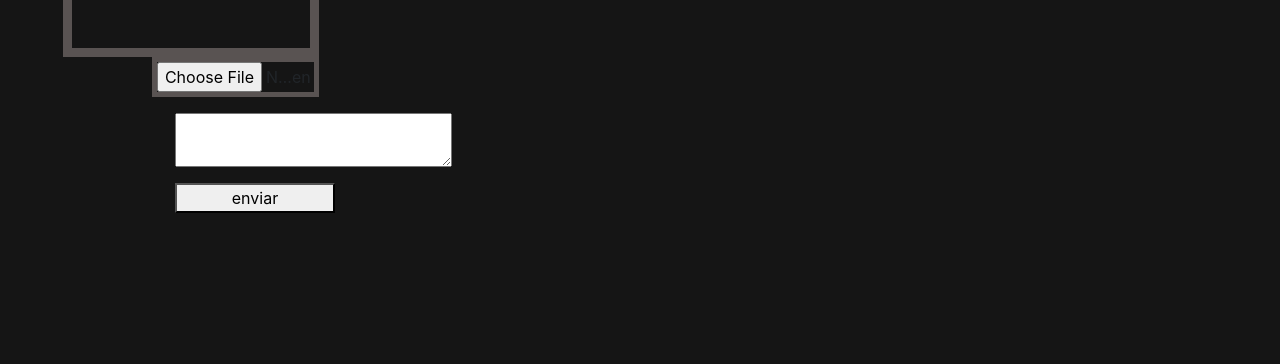
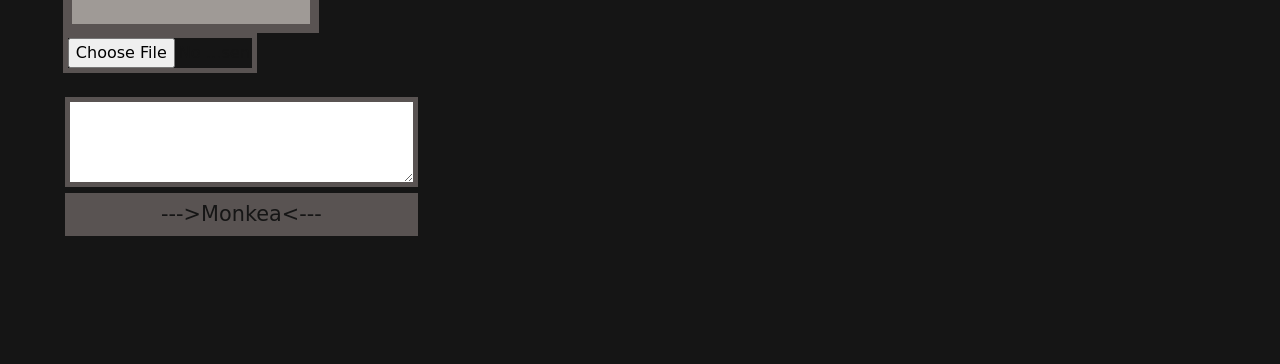
Before and after one commit to gorylactics/pruebatweet, a plain HTML site: page index.html in a window 1280 px wide. Shown: the part 436-800 px from the top of the page. Drawn offline with nearby package versions, Linux system fonts and the light colour scheme; a web font is replaced by a local one.

Commit message:
izquierda al 100

```diff
--- a/css/style.css
+++ b/css/style.css
@@ -52,30 +52,41 @@ body{
 .form__profile{
 
 	width: 16rem;
-	margin: 3rem 0 0 3rem;
+	margin: 1.5rem 0 0 3rem;
 	display: block;
 	padding: 3rem;
 	border: solid 9px #595352;
+	background-color: #9F9A96;
 
 }
 
 .form__file{
-	width: 33.2%;
-	margin-left: 27.2%;
-	border: solid 5px #595352
+	width: 38.5%;
+	margin-left: 9.5%;
+	border: solid 5px #595352;
+	font-family: 'Shrikhand', cursive;
+	color:#151515;
 
 }
 
 .form__text{
-	width: 55%;
-	margin: 1rem 0 0 10rem;
-	display: block;
+	width: 70%;
+	height: 90px;
+	border: solid 5px #595352;
+	margin-top: 1.5rem ;
+	margin-left: 10%;
+
 }
 
 .form__button{
-	width: 10rem;
-	margin: 1rem  0 5rem 10rem;
-	display: block;
+	width: 22.1rem;
+	border: solid 5px #595352;
+	margin-left: 3.1rem;
+	color:#151515;
+	background-color: #595352;
+	font-family: 'Shrikhand', cursive;
+	font-size: 1.3rem;
+
 
 }
 /*/SIDEBAR--(izquierda)*/
--- a/index.html
+++ b/index.html
@@ -29,7 +29,7 @@
 							<input type="file" class="form__file" name="">
 								<textarea class="form__text">
 							</textarea>
-						<button class="form__button">enviar
+						<button class="form__button">--->Monkea<---
 					</button>
 				</form>
 			</div>
```
